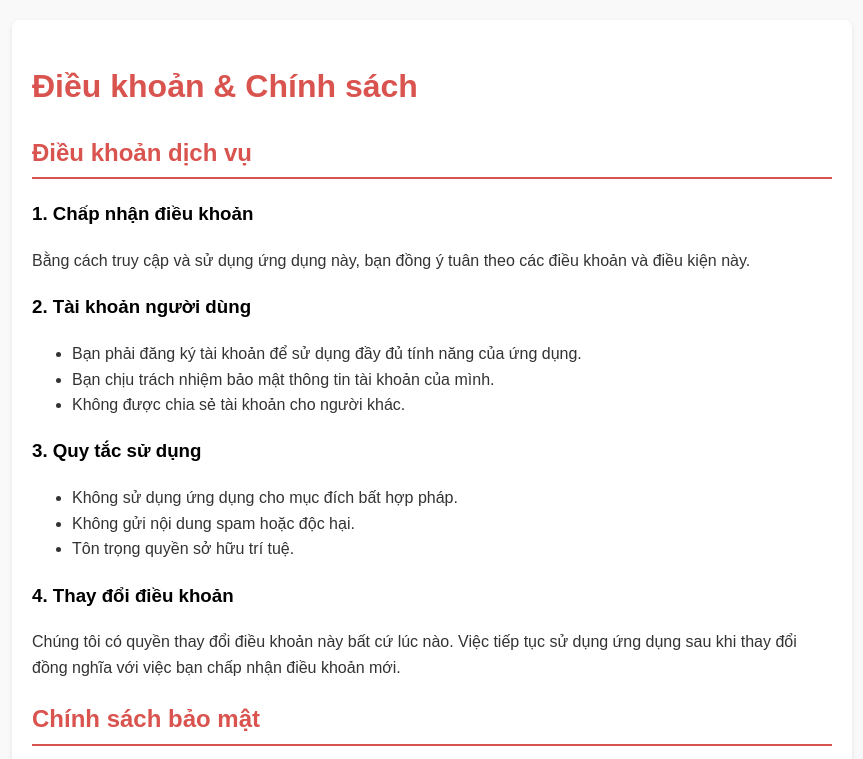
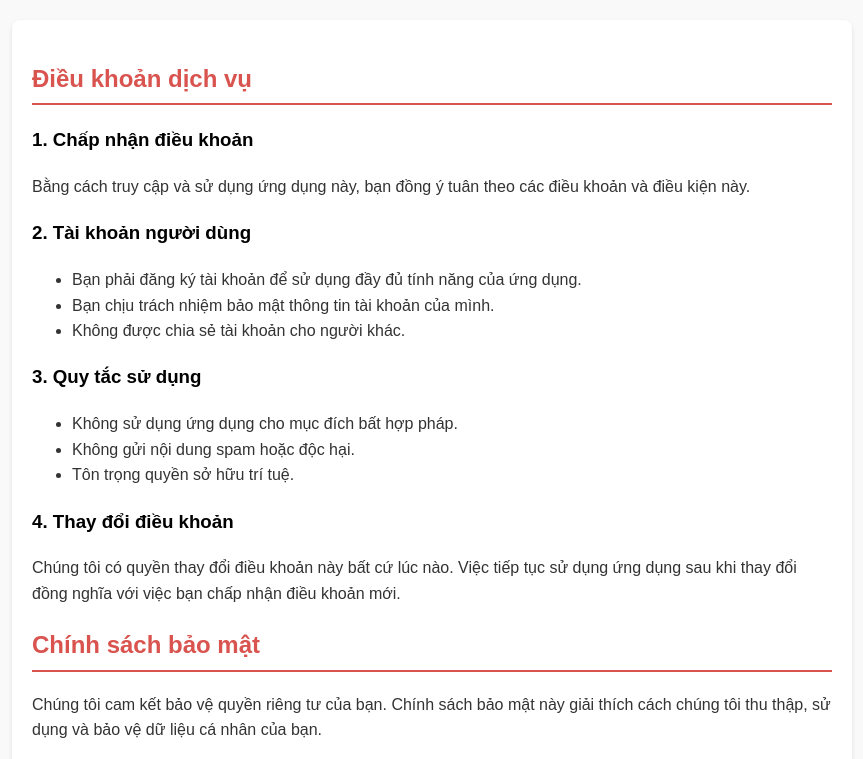
Before and after one commit to trongit203/quizzle-app-term-privacy-policy, a plain HTML site: page index.html in a window 1280 px wide. Shown: the top 759 px of the page, without its empty margins (208-1071 px from the left). Drawn offline with Linux system fonts and the light colour scheme.

Commit message:
chore: remove h1 tag

```diff
--- a/index.html
+++ b/index.html
@@ -20,7 +20,7 @@
             border-radius: 8px;
             box-shadow: 0 2px 4px rgba(0, 0, 0, 0.1);
         }
-        h1, h2 {
+        h2 {
             color: #d9534f;
         }
         h2 {
@@ -42,8 +42,6 @@
 </head>
 <body>
     <div class="container">
-        <h1>Điều khoản & Chính sách</h1>
-
         <h2>Điều khoản dịch vụ</h2>
         <h3>1. Chấp nhận điều khoản</h3>
         <p>Bằng cách truy cập và sử dụng ứng dụng này, bạn đồng ý tuân theo các điều khoản và điều kiện này.</p>
```
